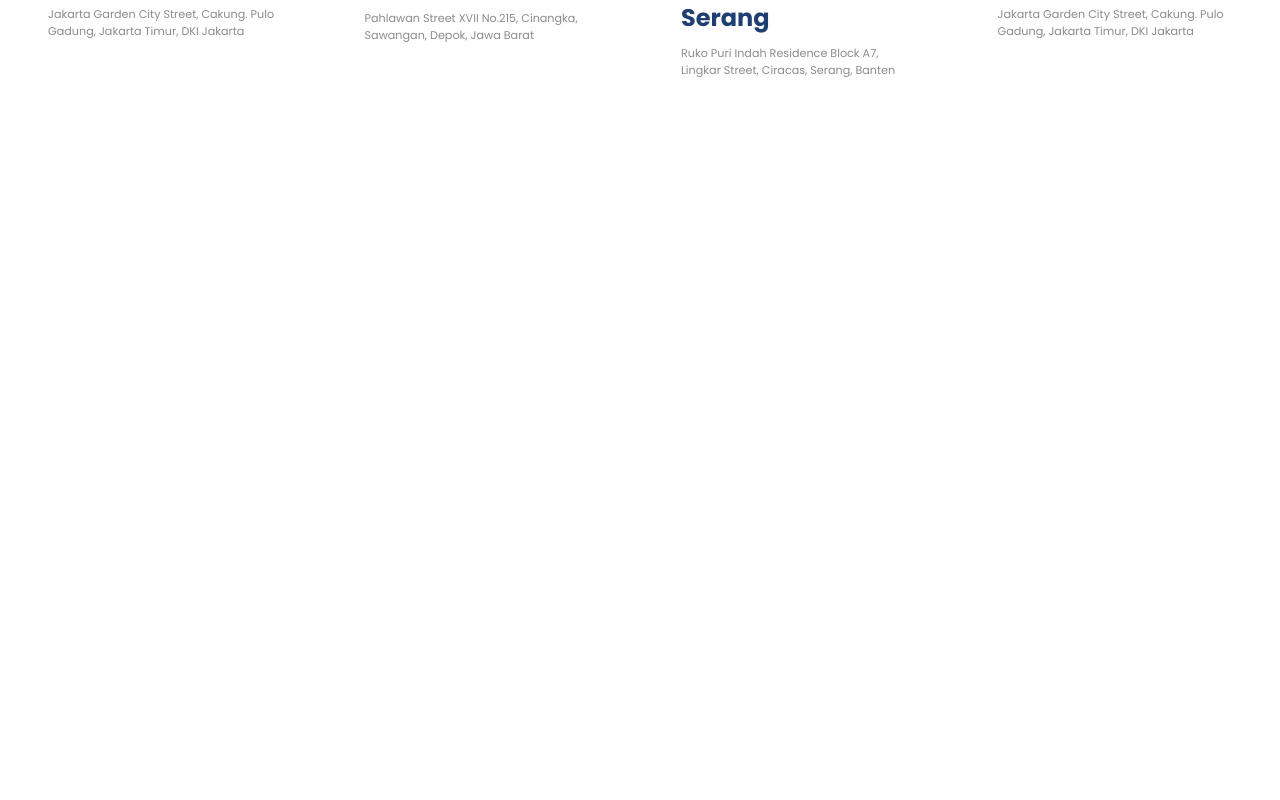
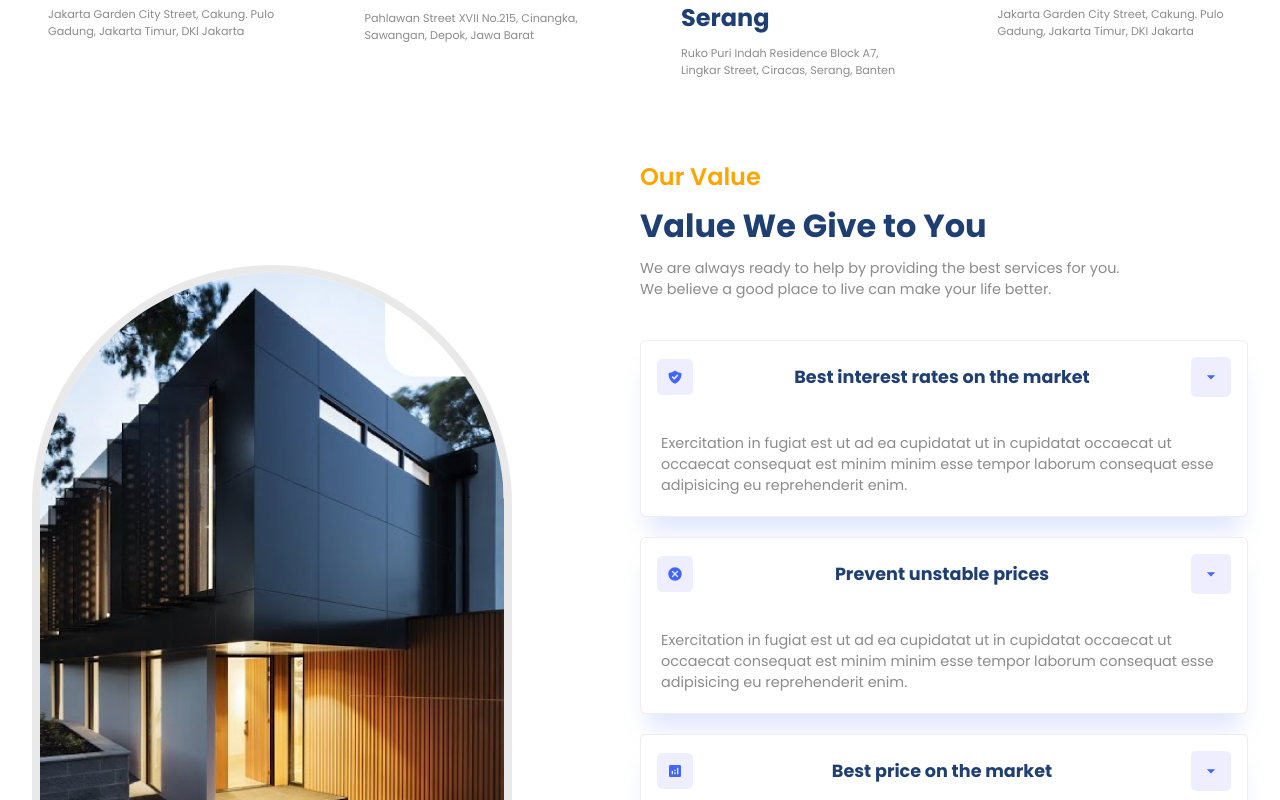
Before and after one commit to RafiulRifat/Homyz-Corp, a React (Vite) app: page / in a window 1280 px wide. Shown: the part 1320-2120 px from the top of the page. Before the commit the page ends 1447 px from the top, so only its background shows below. Built offline with nearby package versions, Linux system fonts and the light colour scheme.

Commit message:
Feature-3

```diff
--- a/src/App.jsx
+++ b/src/App.jsx
@@ -3,6 +3,7 @@
 import "./App.css";
 import Companies from './components/companies/companies';
 import Residencies from './components/Residencies/Residencies';
+import Value from './components/Value/Value';
 
 function App() {
   return (
@@ -19,6 +20,8 @@
       </div>
       <Companies/>
       <Residencies/>
+      <Value/>
+
 
 
     </div>
--- /dev/null
+++ b/src/components/Value/Value.css
@@ -0,0 +1,55 @@
+.v-container .image-container {
+  border: 8px solid rgb(232 232 232 / 93%);
+}
+.v-container > div {
+  flex: 1;
+}
+.v-right {
+  gap: 0.5rem;
+}
+.accordion {
+  margin-top: 2rem;
+  border: none;
+}
+.accordionItem {
+  background: white;
+  border: 0.8px solid rgba(128, 128, 128, 0.143);
+  border-radius: 8px;
+  overflow: hidden;
+  margin-bottom: 20px;
+}
+.accordion {
+  margin-top: 2rem;
+  border: none;
+}
+.accordionItem {
+  background: white;
+  border: 0.8px solid rgba(128, 128, 128, 0.143);
+  border-radius: 8px;
+  overflow: hidden;
+  margin-bottom: 20px;
+}
+.accordionItem.expanded {
+  box-shadow: var(--shadow);
+  border-radius: 6px;
+}
+
+.accordionButton {
+  background: white;
+  padding: 1rem;
+  width: 100%;
+  justify-content: space-between;
+  cursor: pointer;
+}
+
+.icon {
+  padding: 10px;
+  background: #eeeeff;
+  border-radius: 5px;
+}
+.icon svg {
+  fill: var(--blue);
+}
+.accordionButton .primaryText {
+  font-size: 1.1rem;
+}
--- /dev/null
+++ b/src/components/Value/Value.jsx
@@ -0,0 +1,76 @@
+import React, { useState } from 'react'; // Corrected import statement for React
+import {
+  Accordion,
+  AccordionItem,
+  AccordionItemHeading,
+  AccordionItemButton,
+  AccordionItemPanel,
+  AccordionItemState,
+} from 'react-accessible-accordion';
+import 'react-accessible-accordion/dist/fancy-example.css';
+
+import { MdOutlineArrowDropDown } from 'react-icons/md';
+import "./Value.css";
+import data from "../../utils/accordion.jsx";
+
+const Value = () => {
+  return (
+    <section className="v-wrapper">
+      <div className="paddings innerWidth flexCenter v-container">
+
+        <div className="v-left">
+          <div className="image-container">
+            <img src="./value.png" alt="" />
+          </div>
+        </div>
+
+        <div className="flexColStart v-right">
+          <span className="orangeText">Our Value</span>
+          <span className="primaryText">Value We Give to You</span>
+          <span className="secondaryText">
+            We are always ready to help by providing the best services for you.
+            <br />
+            We believe a good place to live can make your life better.
+          </span>
+
+          <Accordion
+            className="accordion"
+            allowMultipleExpanded={false}
+            preExpanded={data.map((_, i) => i)} // Corrected preExpanded setting
+          >
+            {data.map((item, i) => {
+              const [className, setClassName] = useState(null);
+
+              return (
+                <AccordionItem className={`accordionItem ${className}`} key={i} uuid={i}>
+                  <AccordionItemHeading>
+                    <AccordionItemButton className="flexCenter accordionButton">
+                      <AccordionItemState>
+                        {({ expanded }) => {
+                          expanded ? setClassName("expanded") : setClassName("collapsed");
+                          return expanded; // React expects a return value in this function
+                        }}
+                      </AccordionItemState>
+                      <div className="flexCenter icon">{item.icon}</div>
+                      <span className="primaryText">{item.heading}</span>
+                      <div className="flexCenter icon">
+                        <MdOutlineArrowDropDown size={20} />
+                      </div>
+                    </AccordionItemButton>
+                  </AccordionItemHeading>
+                  <AccordionItemPanel>
+                    <p className="secondaryText">{item.detail}</p>
+                  </AccordionItemPanel>
+                </AccordionItem>
+              );
+            })}
+          </Accordion>
+
+        </div>
+
+      </div>
+    </section>
+  );
+};
+
+export default Value;
```
